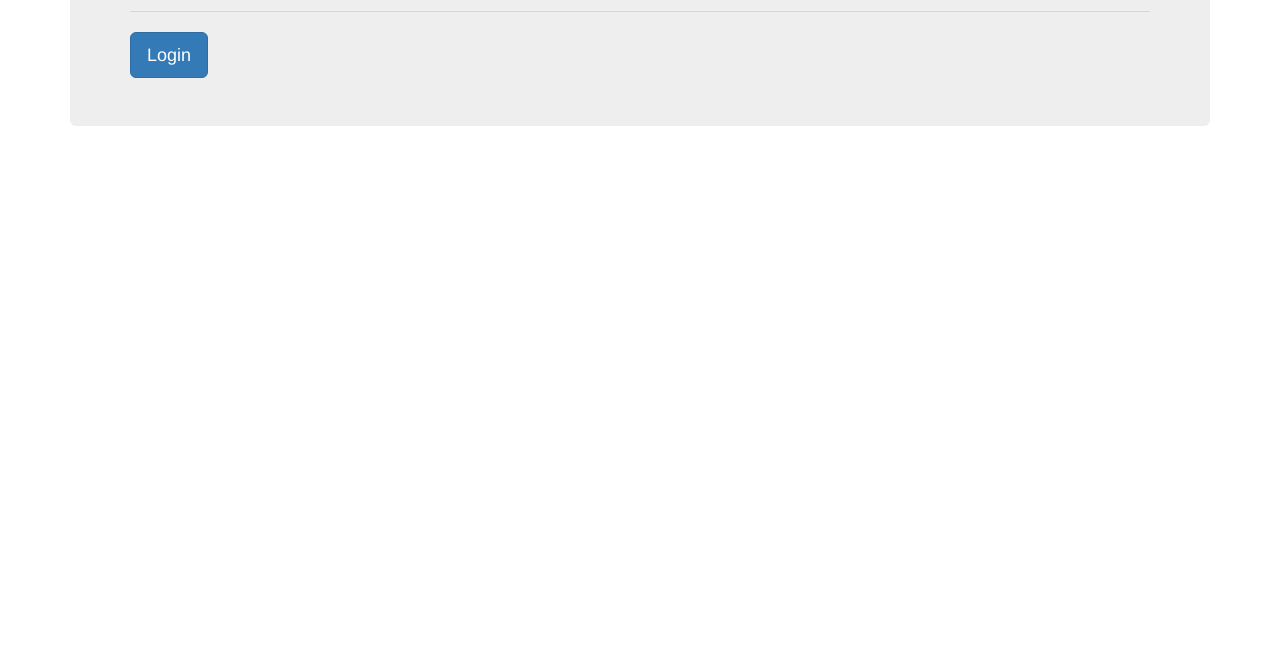
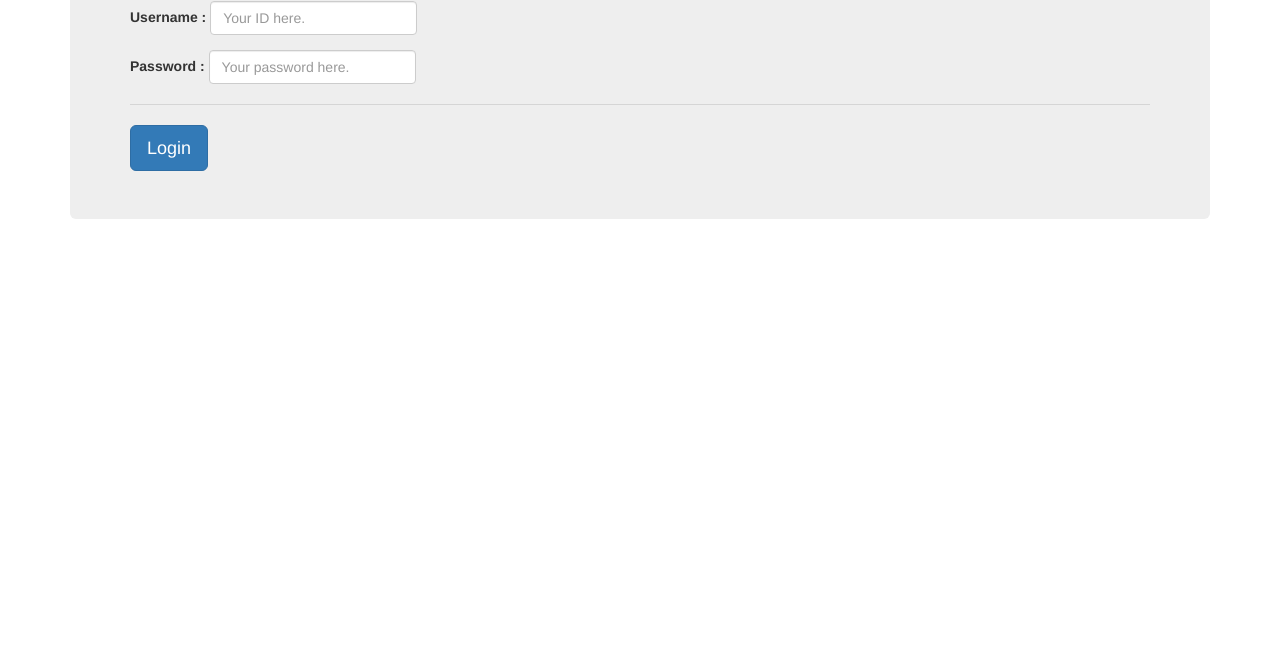
Before and after one commit to Z-Coders/KAP, a plain HTML site: page backend-web/index.html in a window 1280 px wide. Shown: the part 146-800 px from the top of the page. Drawn offline with nearby package versions, Linux system fonts and the light colour scheme.

Commit message:
Login logix

```diff
--- a/backend-web/index.html
+++ b/backend-web/index.html
@@ -10,6 +10,17 @@
     <div class="container">
         <div class="jumbotron">
             <h1 class="display-3">CDev - Login</h1>
+            <form class="form-inline">
+              <div class="form-group">
+                <label for="exampleInputName2" id="player1">Username :</label>
+                <input type="text" class="form-control" id="exampleInputName2" placeholder="Your ID here.">
+              </div>
+              <p>      </p>
+              <div class="form-group">
+                <label for="exampleInputName2" id="player2">Password :</label>
+                <input type="password" class="form-control" id="exampleInputName2" placeholder="Your password here.">
+              </div>
+            </form>
             <hr class="m-y-md">
             <a class="btn btn-primary btn-lg" href="#" role="button">Login</a>
         </div>
```
